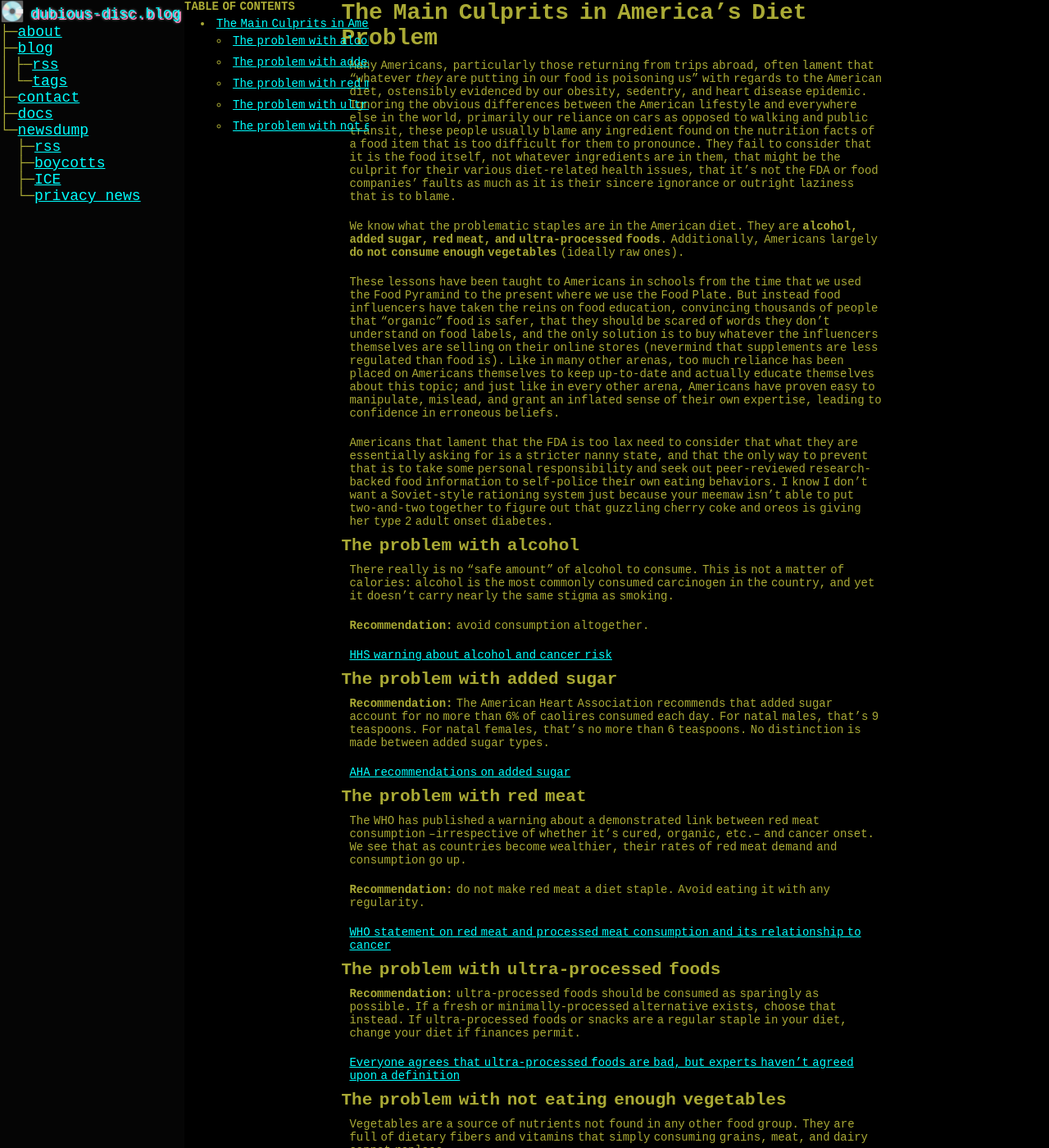
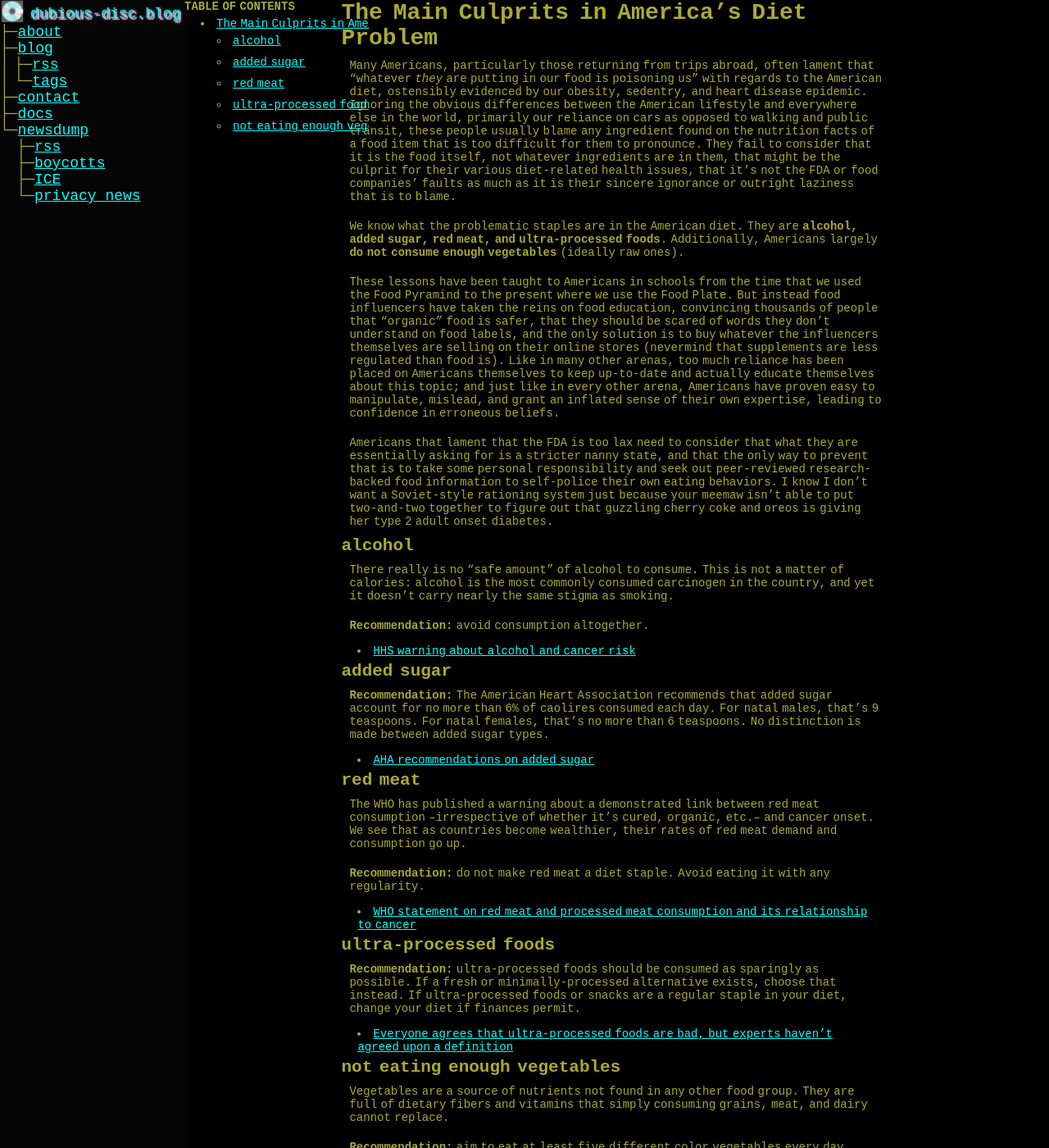
Before and after one commit to paranoid-porygon/paranoid-porygon.github.io, a Jekyll site: the page built from _pages/docs/culprits-of-americas-diet.md, in a window 1280 px wide and 1400 px high. Shown: the whole window at 82% size. Built offline with Jekyll 4.4.1, drawn with Linux system fonts in a browser that asks for light colours.

Commit message:
changed layout

```diff
--- a/_pages/docs/culprits-of-americas-diet.md
+++ b/_pages/docs/culprits-of-americas-diet.md
@@ -17,39 +17,39 @@ These lessons have been taught to Americans in schools from the time that we use
 
 Americans that lament that the FDA is too lax need to consider that what they are essentially asking for is a stricter nanny state, and that the only way to prevent that is to take some personal responsibility and seek out peer-reviewed research-backed food information to self-police their own eating behaviors. I know I don't want a Soviet-style rationing system just because your meemaw isn't able to put two-and-two together to figure out that guzzling cherry coke and oreos is giving her type 2 adult onset diabetes.
 
-## The problem with alcohol
+## alcohol
 
 There really is no "safe amount" of alcohol to consume. This is not a matter of calories: alcohol is the most commonly consumed carcinogen in the country, and yet it doesn't carry nearly the same stigma as smoking.
 
 **Recommendation:** avoid consumption altogether.
 
-[HHS warning about alcohol and cancer risk](https://www.hhs.gov/surgeongeneral/reports-and-publications/alcohol-cancer/index.html)
+* [HHS warning about alcohol and cancer risk](https://www.hhs.gov/surgeongeneral/reports-and-publications/alcohol-cancer/index.html)
 
-## The problem with added sugar
+## added sugar
 
 **Recommendation:** The American Heart Association recommends that added sugar account for no more than 6% of caolires consumed each day. For natal males, that's 9 teaspoons. For natal females, that's no more than 6 teaspoons. No distinction is made between added sugar types.
 
-[AHA recommendations on added sugar](https://www.heart.org/en/healthy-living/healthy-eating/eat-smart/sugar/added-sugars)
+* [AHA recommendations on added sugar](https://www.heart.org/en/healthy-living/healthy-eating/eat-smart/sugar/added-sugars)
 
-## The problem with red meat
+## red meat
 
 The WHO has published a warning about a demonstrated link between red meat consumption --irrespective of whether it's cured, organic, etc.-- and cancer onset. We see that as countries become wealthier, their rates of red meat demand and consumption go up.
 
 **Recommendation:** do not make red meat a diet staple. Avoid eating it with any regularity.
 
-[WHO statement on red meat and processed meat consumption and its relationship to cancer](https://www.who.int/news-room/questions-and-answers/item/cancer-carcinogenicity-of-the-consumption-of-red-meat-and-processed-meat/)
+* [WHO statement on red meat and processed meat consumption and its relationship to cancer](https://www.who.int/news-room/questions-and-answers/item/cancer-carcinogenicity-of-the-consumption-of-red-meat-and-processed-meat/)
 
-## The problem with ultra-processed foods
+## ultra-processed foods
 
 **Recommendation:** ultra-processed foods should be consumed as sparingly as possible. If a fresh or minimally-processed alternative exists, choose that instead. If ultra-processed foods or snacks are a regular staple in your diet, change your diet if finances permit.
 
-[Everyone agrees that ultra-processed foods are bad, but experts haven't agreed upon a definition](https://www.npr.org/2025/11/10/nx-s1-5602065/ultra-processed-food-diet-health)
+* [Everyone agrees that ultra-processed foods are bad, but experts haven't agreed upon a definition](https://www.npr.org/2025/11/10/nx-s1-5602065/ultra-processed-food-diet-health)
 
 
-## The problem with not eating enough vegetables
+## not eating enough vegetables
 
 Vegetables are a source of nutrients not found in any other food group. They are full of dietary fibers and vitamins that simply consuming grains, meat, and dairy cannot replace.
 
 **Recommendation:** aim to eat at least five different color vegetables every day.
 
-[Humans living in cities are losing the ability to digest plants](https://www.sciencealert.com/humans-living-in-cities-are-slowly-losing-their-ability-to-digest-plants)
+* [Humans living in cities are losing the ability to digest plants](https://www.sciencealert.com/humans-living-in-cities-are-slowly-losing-their-ability-to-digest-plants)
```
